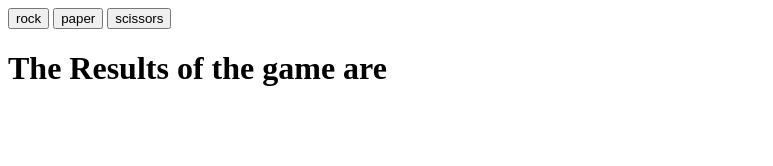
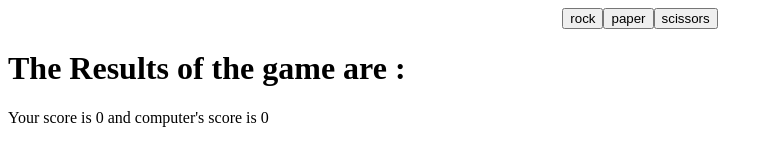
Before and after one commit to vasanthcodes/Rock-paper-scissors, a plain HTML site: page index.html in a window 1280 px wide. Both pictures are taken after a click on the button "rock". Shown: the whole page, without its empty margins (0-773 px from the left). Drawn offline with Linux system fonts and the light colour scheme.

Commit message:
finished UI

```diff
--- a/index.html
+++ b/index.html
@@ -1,17 +1,20 @@
 <!DOCTYPE html>
 <html lang="en">
   <head>
-    <meta charset="UTF-8">
-    <meta name="viewport" content="width=device-width, initial-scale=1.0">
+    <meta charset="UTF-8" />
+    <meta name="viewport" content="width=device-width, initial-scale=1.0" />
     <title>Rock paper scissors</title>
     <script src="/main.js" defer></script>
+    <link rel="stylesheet" href="./style.css">
   </head>
   <body>
+    <div class="div1">
       <button id="rock">rock</button>
       <button id="paper">paper</button>
       <button id="scissors">scissors</button>
+    </div>
     <div>
-        <h1>The Results of the game are</h1>
+      <h1>The Results of the game are :</h1>
       <p class="scoredisplay"></p>
       <p class="winner"></p>
     </div>
--- a/main.js
+++ b/main.js
@@ -2,22 +2,22 @@ let computerscore = 0;
 var humanscore = 0;
 
 //create a function which will get the computer choice
-function getComputerChoice(max = 2) {
+function getComputerChoice(max = 3) {
   let arra = ["rock", "paper", "scissors"];
   let b = Math.floor(Math.random() * max);
-  return (arra = arra[b]);
+  return (arra[b]);
 }
 
 // function for winner announcement
 function winnerAnnouncement() {
   if (humanscore > computerscore) {
-    console.log(`"your score = ${humanscore}
-    "computer score = ${computerscore}`);
-    console.log("YOU BEAT THE COMPUTER");
+    console.log(`U = ${humanscore}`)
+    // "computer score = ${computerscore}`);
+    // console.log("YOU BEAT THE COMPUTER");
   } else if (humanscore == computerscore) {
     console.log("Its a draw");
   } else {
-    console.log("COMPUTER WINS");
+    console.log(`C = ${computerscore}`);
   }
 }
 
@@ -30,13 +30,13 @@ function winnerAnnouncement() {
 //check the input and the user value
 function Playround(somthg, ComputerChoice) {
   let cc = ComputerChoice();
-  console.log("computer chose " + cc);
+  console.log(cc.toUpperCase());
   let lowerinput = somthg.toLowerCase();
-  console.log("You chose " + somthg);
+  console.log(somthg.toUpperCase());
   let congrats = `congrats ${lowerinput} beats ${cc}`;
-  if (lowerinput == "rock" || "paper" || "scissors") {
+  if (lowerinput === "rock" || lowerinput==="paper" || lowerinput==="scissors") {
     if (lowerinput == cc) {
-      console.log("Its a draw");
+      // console.log("Its a draw");
     } else if (
       (lowerinput == "paper" && cc == "rock") ||
       (lowerinput == "rock" && cc == "scissors") ||
@@ -45,8 +45,8 @@ function Playround(somthg, ComputerChoice) {
       console.log(congrats);
       humanscore += 1;
     } else {
-      console.log(`computer wins,${cc} beats ${lowerinput}`);
-      computerscore = computerscore + 1;
+      // console.log(`computer wins,${cc} beats ${lowerinput}`);
+      computerscore += 1;
     }
   } else {
     console.log("please enter a valid choice");
@@ -82,16 +82,17 @@ const sd=document.querySelector(".scoredisplay")
 
 buttons.forEach(button => {
   button.addEventListener("click", () => {
-    if (computerscore == 5 || humanscore == 5) {
+    if ((computerscore ==5) || (humanscore ==5) ){
       sd.textContent = `Your score is ${humanscore} and computer scored ${computerscore}`;
-      if(computerscore=5){
-        const d=document.querySelector(".winner").textContent="YOU WINS"
+      if(computerscore==5){
+        const d=document.querySelector(".winner").textContent="COMPUTER WINS"
       }
       else{
-        const d=document.querySelector(".winner").textContent="  COMPUTER WIN"
+        const d=document.querySelector(".winner").textContent="YOU WIN"
       }
     } else {
       Playround(button.textContent, getComputerChoice);
+      sd.textContent = `Your score is ${humanscore} and computer's score is ${computerscore}`;
     }
   });
 });
--- /dev/null
+++ b/style.css
@@ -0,0 +1,5 @@
+.div1{
+    display:flex;
+   justify-self: center;
+   align-content: space-between;
+}
```
Lines whose indentation alone changed are shown as unchanged.
